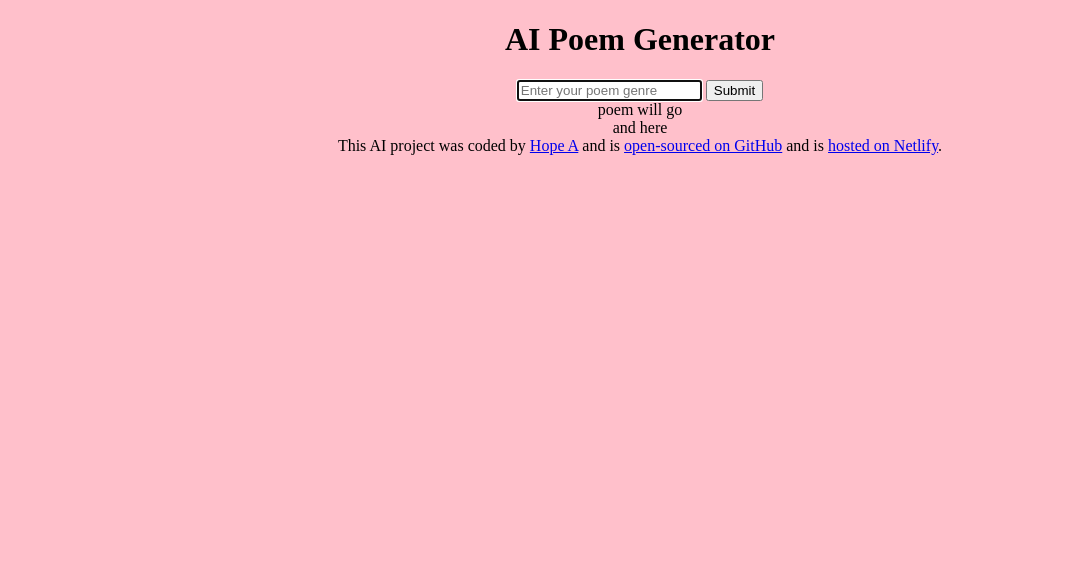
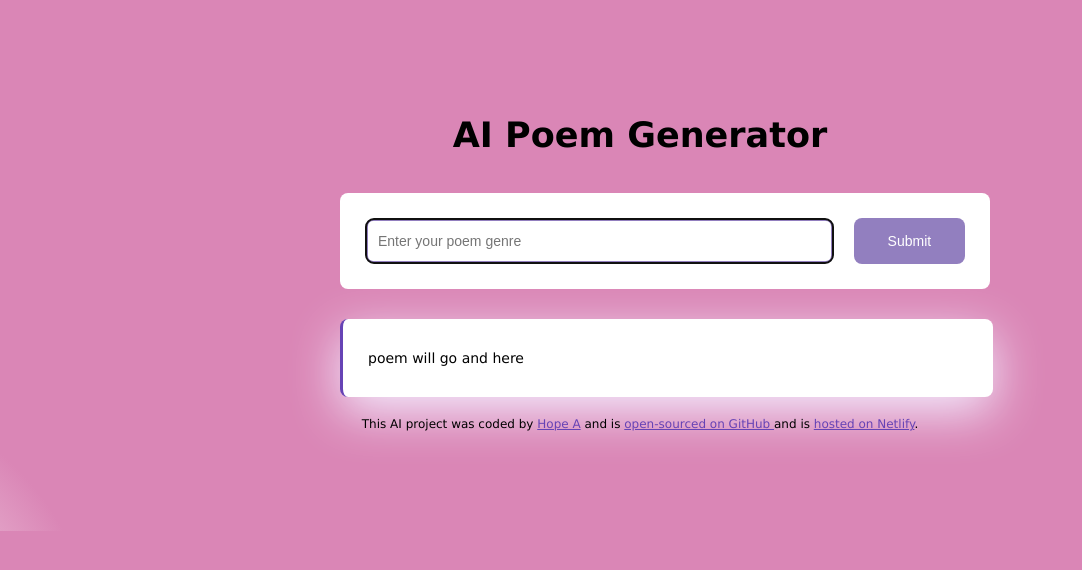
Before and after one commit to Hope-coding/poem-generator, a plain HTML site: page index.html in a window 1280 px wide. Shown: the whole page, without its empty margins (0-1082 px from the left). Drawn offline with Linux system fonts and the light colour scheme.

Commit message:
Added styling to project

```diff
--- a/index.html
+++ b/index.html
@@ -7,7 +7,8 @@
     <title>AI Poem Generator</title>
   </head>
   <body>
-    <header></header>
+    <div class="container">
+    <header>
     <h1>AI Poem Generator</h1>
   </header>
 
@@ -16,32 +17,26 @@
         <input type="text"
         placeholder="Enter your poem genre"
         autofocus required autocomplete="off"
-        />
-        <input type="submit"
-        />
+        class="prompt"/>
+        <input type="submit" class="submit-button"/>
     </form>
-    <div>
-        poem will go
-    </br>
-    and here
+    <div class="poem">
+        poem will go and here
     </div>
   </main>
 
     <footer>
       This AI project was coded by
-      <a href="https://github.com/Hope-coding/" target="_blank">Hope A</a> and
-      is
+      <a href="https://github.com/Hope-coding/" target="_blank">Hope A</a> and is
       <a
         href="https://github.com/Hope-coding/poem-generator"
-        target="_blank"
-      >
-        open-sourced on GitHub</a
-      >
+        target="_blank">
+        open-sourced on GitHub
+    </a>
       and is
-      <a href="https://ai-french-poem-generator.netlify.app/" target="_blank"
-        >hosted on Netlify</a
-      >.
+      <a href="https://ai-french-poem-generator.netlify.app/" target="_blank">hosted on Netlify</a>.
     </footer>
+</div>
 
     <script src="src/index.js"></script>
   </body>
--- a/src/style.css
+++ b/src/style.css
@@ -1,4 +1,71 @@
 body {
-    background: pink;
+    background: radial-gradient(275px at -14% 125%, rgb(255, 255, 255) 0%, rgb(218, 134, 182) 100.7%);
     text-align: center;
+    font-family: 'Lucida Sans', 'Lucida Sans Regular', 'Lucida Grande', 'Lucida Sans Unicode', Geneva, Verdana, sans-serif;
   }
+
+  h1 {
+    font-weight: 700px;
+    font-size: 35px;
+    line-height: 2;
+    color: black;
+    text-align: center
+  }
+
+  .container {
+    margin: 100px auto;
+    max-width: 600px;
+  }
+
+  form {
+    padding: 25px;
+    margin-bottom: 30px;
+    background-color: white;
+    border-radius: 8px;
+    display: flex;
+    width: 600px;
+  }
+
+
+  .prompt {
+    padding: 10px;
+    border: 3px solid #927fbf;
+    width: 600px;
+    border-radius: 8px;
+    font-size: 14px;
+    color: #927fbf;
+  }
+
+  .submit-button {
+    font-size: 14px;
+    width: 140px;
+    border: none;
+    color: white;
+    margin-left: 20px;
+    border-radius: 8px;
+    padding: 15px;
+    background-color: #927fbf;
+  }
+
+  .poem {
+    font-size: 14px;
+    background-color: white;
+    padding: 25px;
+    line-height: 2;
+    border-left: 3px solid #6643b5;
+    border-radius: 8px;
+    box-shadow: 0px 15px 50px 0px #f4eeff;
+    width: 600px;
+    text-align: left;
+  }
+
+  footer {
+    text-align: center;
+    margin-top: 20px;
+    font-size: 12px;
+
+  }
+
+  a {
+    color: #6643b5;
+  }
```
